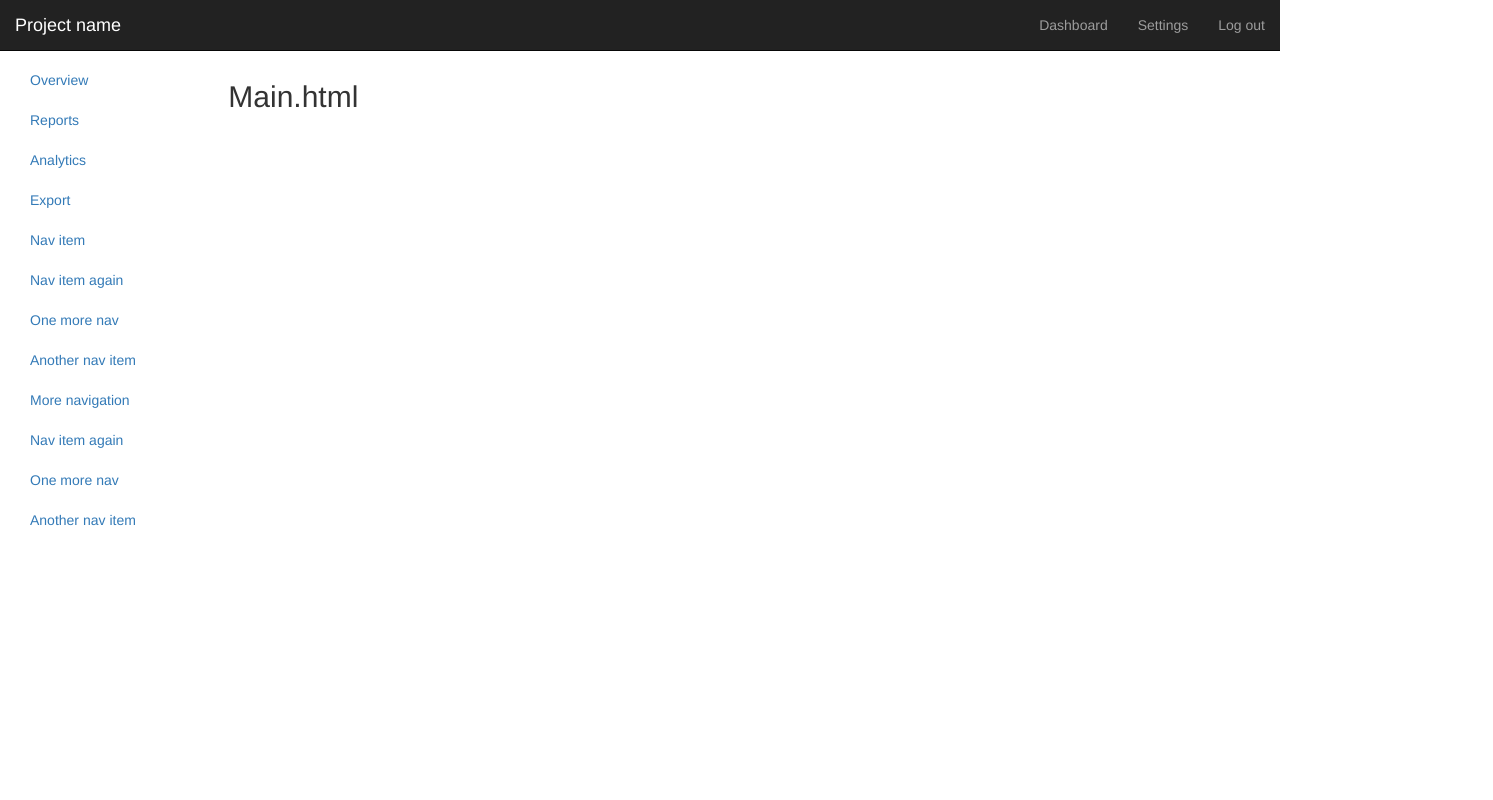
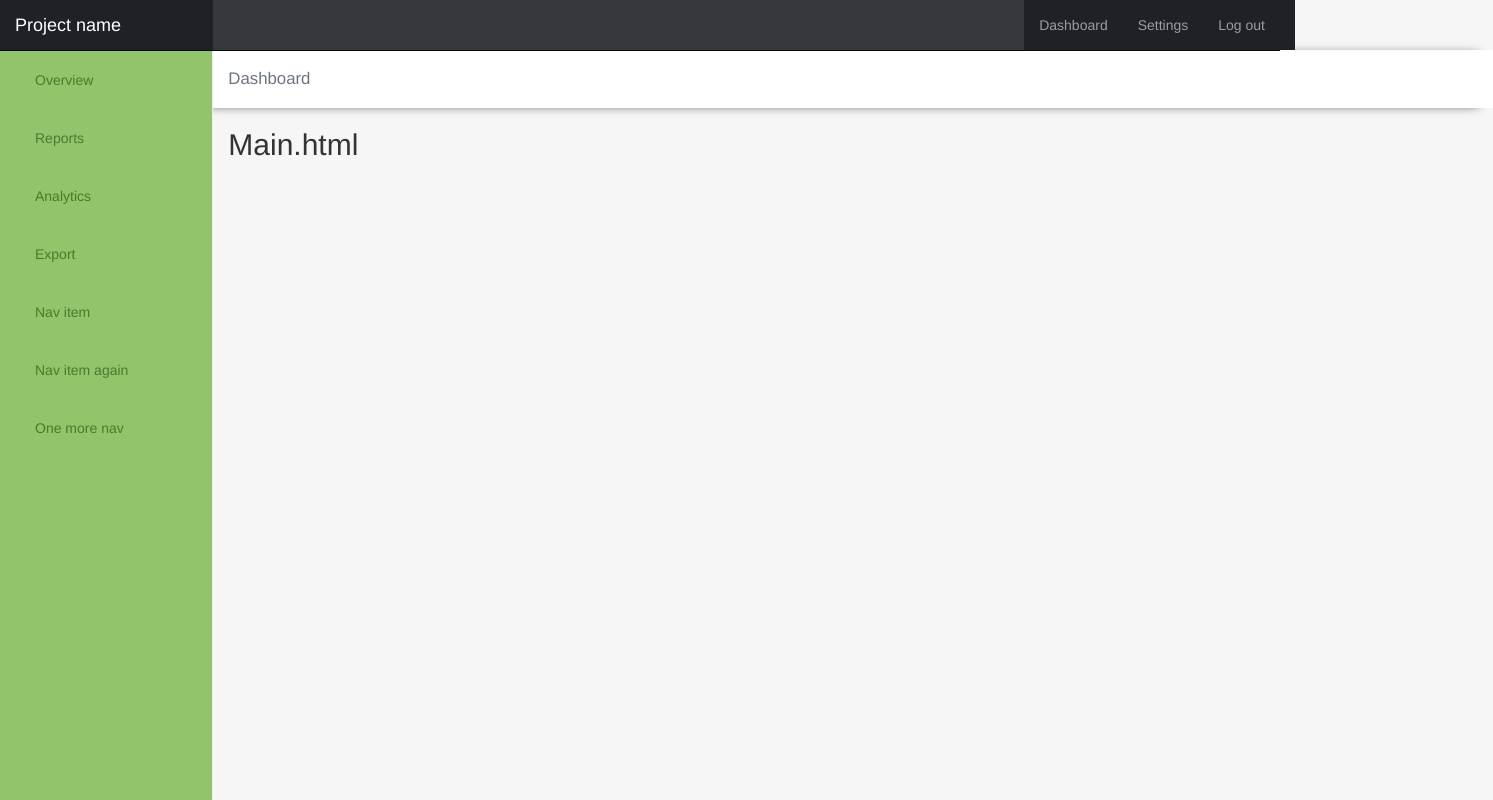
Before and after one commit to apaszke/supermongo, a website: page public/index.html in a window 1280 px wide. Shown: the whole page, 1493 px wide, since content can reach past the window. Drawn offline with nearby package versions, Linux system fonts and the light colour scheme; some packages are replaced by stand-ins of ours.

Commit message:
new layout

```diff
--- a/public/css/supermongo.css
+++ b/public/css/supermongo.css
@@ -1,5 +1,72 @@
-@media (min-width: 981px) {
-  body {
-    padding-top: 60px;
+body {
+  padding-top: 50px;
+  background-color: #f6f6f6;
+}
+
+.sidebar {
+  display: none;
+}
+
+.navbar {
+  background-color: #34383c;
+}
+
+.navbar-nav {
+  background-color: #1e2226;
+  padding-right: 15px;
+}
+
+.navbar-header {
+  background-color: #1e2226;
+  padding-left:15px;
+}
+
+.no-padding {
+  padding: 0;
+}
+
+.content-header {
+  width:100%;
+  background-color: #fff;
+  box-shadow: -10px 1px 11px -5px #000000;
+}
+
+.content-header h2 {
+  margin-top:20px;
+  margin-bottom:20px;
+  font-size: 1.2em;
+  color: #6c757e;
+  font-weight:300;
+}
+
+.nav-sidebar > li > a {
+  font-size:1em;
+  padding-top:19px;
+  padding-bottom:19px;
+}
+
+@media (min-width: 768px) {
+  .sidebar {
+    position: fixed;
+    top: 51px;
+    bottom: 0;
+    left: 0;
+    z-index: 1000;
+    display: block;
+    padding: 0px 20px;
+    overflow-x: hidden;
+    overflow-y: auto; /* Scrollable contents if viewport is shorter than content. */
+    /*background-color: #f5f5f5;*/
+    background-color: #91c46b;
+    color: #57893e;
+    border-right: 1px solid #eee;
+  }
+
+  .sidebar a {
+    color: #467c2c;
   }
 }
+
+@media (min-width: 981px) {
+
+}
--- a/public/index.html
+++ b/public/index.html
@@ -18,8 +18,8 @@
   <body ng-app="supermongoApp">
     <!-- NAVIGATION -->
     <nav class="navbar navbar-inverse navbar-fixed-top" role="navigation">
-      <div class="container-fluid">
-        <div class="navbar-header">
+      <div class="container-fluid no-padding">
+        <div class="navbar-header col-sm-3 col-md-2">
           <a class="navbar-brand" href="#">Project name</a>
         </div>
         <div id="navbar" class="navbar-collapse collapse">
@@ -32,9 +32,10 @@
       </div>
     </nav>
 
-    <!-- SIDEBAR -->
+    <!-- MAIN CONTENT -->
     <div class="container-fluid">
       <div class="row">
+        <!-- SIDEBAR -->
         <div class="col-sm-3 col-md-2 sidebar">
           <ul class="nav nav-sidebar">
             <li class="active"><a href="#">Overview <span class="sr-only">(current)</span></a></li>
@@ -46,16 +47,12 @@
             <li><a href="">Nav item</a></li>
             <li><a href="">Nav item again</a></li>
             <li><a href="">One more nav</a></li>
-            <li><a href="">Another nav item</a></li>
-            <li><a href="">More navigation</a></li>
-          </ul>
-          <ul class="nav nav-sidebar">
-            <li><a href="">Nav item again</a></li>
-            <li><a href="">One more nav</a></li>
-            <li><a href="">Another nav item</a></li>
           </ul>
         </div>
-        <div class="col-sm-9 col-md-10">
+        <div class="content-header col-sm-9 col-sm-offset-3 col-md-10 col-md-offset-2">
+          <h2>Dashboard</h2>
+        </div>
+        <div class="main col-sm-9 col-sm-offset-3 col-md-10 col-md-offset-2">
           <div ng-view></div>
         </div>
       </div>
```
